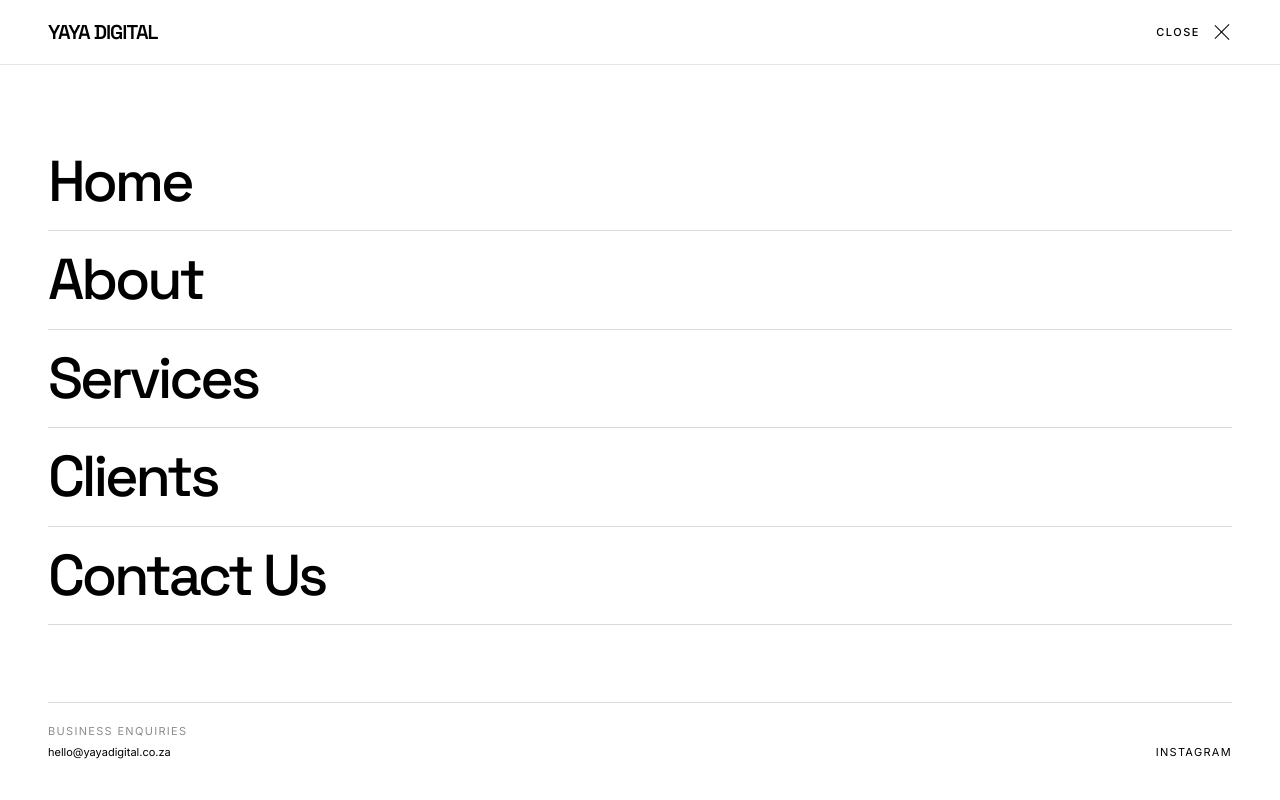
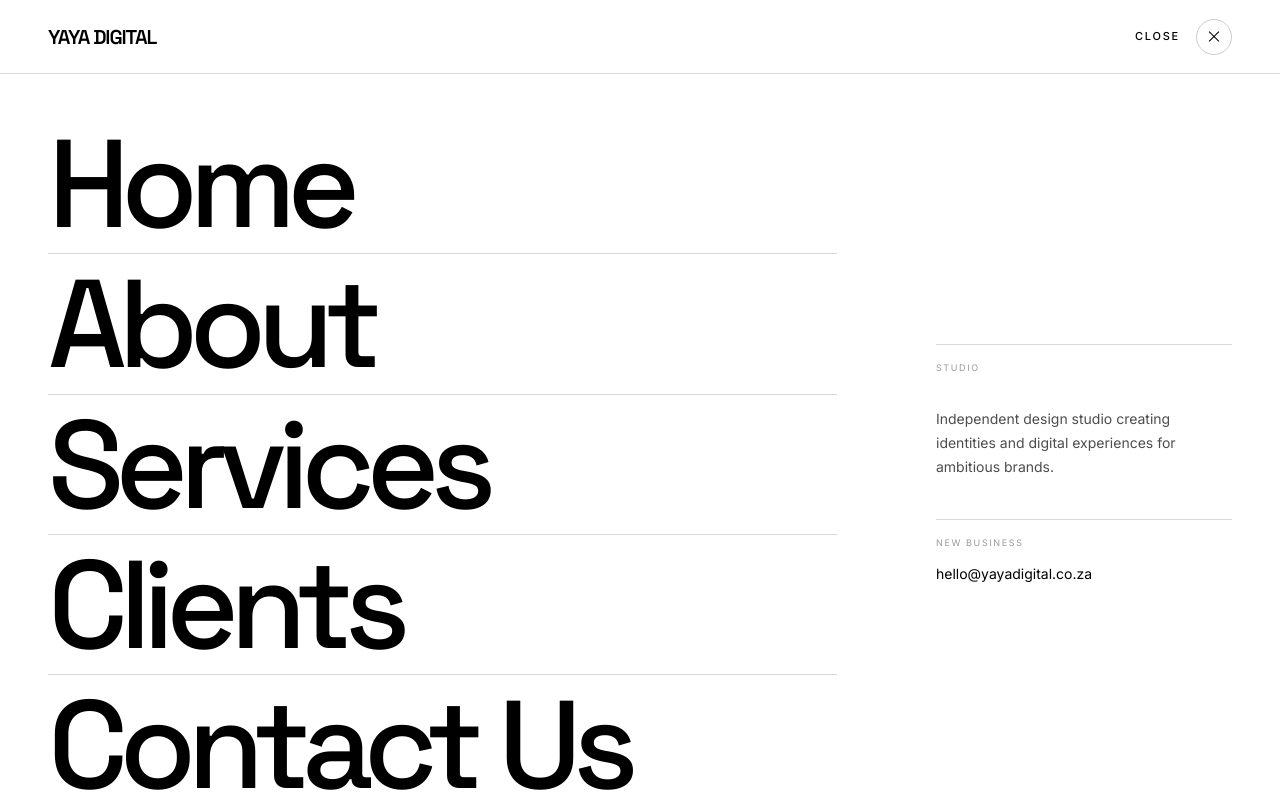
Before and after one commit to siyachili/yaya-digital, a Next.js app: page / in a window 1280 px wide. Both pictures are taken after a click on the button "MENU". Shown: the top 800 px of the page. Built offline with nearby package versions, Linux system fonts and the light colour scheme.

Commit message:
header changes

```diff
--- a/components/Header.jsx
+++ b/components/Header.jsx
@@ -39,42 +39,53 @@ export default function Header() {
     setOpen(false);
   };
 
+  const toggleMenu = () => {
+    setOpen((current) => !current);
+  };
+
   return (
     <>
-      <header className="fixed inset-x-0 top-0 z-50 border-b border-black/10 bg-white text-black">
-        <div className="flex h-16 items-center justify-between px-5 sm:px-7 md:px-10 lg:px-12">
+      {/* HEADER */}
+      <header className="fixed inset-x-0 top-0 z-50 bg-white text-black">
+        <div className="mx-auto flex h-[68px] max-w-[1600px] items-center justify-between border-b border-black/15 px-5 sm:px-7 md:h-[74px] md:px-10 lg:px-12">
+          {/* WORDMARK */}
           <a
             href="#top"
             onClick={closeMenu}
-            className="font-display text-[18px] font-semibold uppercase leading-none tracking-[-0.05em] md:text-[20px]"
+            className="relative z-[60] font-display text-[18px] font-semibold uppercase leading-none tracking-[-0.055em] md:text-[20px]"
           >
             Yaya Digital
           </a>
 
+          {/* MENU */}
           <button
             type="button"
-            onClick={() => setOpen((current) => !current)}
+            onClick={toggleMenu}
             aria-label={
-              open
-                ? "Close navigation menu"
-                : "Open navigation menu"
+              open ? "Close navigation menu" : "Open navigation menu"
             }
             aria-expanded={open}
             aria-controls="site-navigation"
-            className="flex items-center gap-3 text-[11px] font-medium uppercase tracking-[0.14em]"
+            className="group relative z-[60] flex items-center gap-4"
           >
-            <span>{open ? "Close" : "Menu"}</span>
+            <span className="text-[10px] font-medium uppercase tracking-[0.16em] md:text-[11px]">
+              {open ? "Close" : "Menu"}
+            </span>
 
-            <span className="relative block h-4 w-5">
+            <span className="relative flex h-8 w-8 items-center justify-center rounded-full border border-black/20 transition-colors duration-300 group-hover:bg-black group-hover:text-white md:h-9 md:w-9">
               <span
-                className={`absolute left-0 top-[5px] h-px w-5 bg-black transition-transform duration-300 ${
-                  open ? "translate-y-[3px] rotate-45" : ""
+                className={`absolute h-px w-3.5 bg-current transition-transform duration-500 ease-[cubic-bezier(0.76,0,0.24,1)] ${
+                  open
+                    ? "rotate-45"
+                    : "-translate-y-[3px]"
                 }`}
               />
 
               <span
-                className={`absolute bottom-[5px] left-0 h-px w-5 bg-black transition-transform duration-300 ${
-                  open ? "-translate-y-[3px] -rotate-45" : ""
+                className={`absolute h-px w-3.5 bg-current transition-transform duration-500 ease-[cubic-bezier(0.76,0,0.24,1)] ${
+                  open
+                    ? "-rotate-45"
+                    : "translate-y-[3px]"
                 }`}
               />
             </span>
@@ -82,50 +93,115 @@ export default function Header() {
         </div>
       </header>
 
+      {/* FULL SCREEN NAVIGATION */}
       <div
         id="site-navigation"
-        className={`fixed inset-x-0 bottom-0 top-16 z-40 overflow-y-auto bg-white text-black transition-opacity duration-300 ${
+        className={`fixed inset-x-0 bottom-0 top-[68px] z-40 bg-white text-black transition-[transform,visibility] duration-700 ease-[cubic-bezier(0.76,0,0.24,1)] md:top-[74px] ${
           open
-            ? "visible pointer-events-auto opacity-100"
-            : "invisible pointer-events-none opacity-0"
+            ? "visible translate-y-0"
+            : "invisible translate-y-[-100%]"
         }`}
       >
-        <div className="flex min-h-full flex-col px-5 py-8 sm:px-7 md:px-10 md:py-10 lg:px-12">
-          <nav className="mx-auto flex w-full max-w-[1400px] flex-1 flex-col justify-center">
-            {links.map(([label, href]) => (
+        <div className="mx-auto flex h-full max-w-[1600px] flex-col px-5 pb-6 pt-8 sm:px-7 md:px-10 md:pb-8 md:pt-10 lg:px-12">
+          {/* MAIN MENU */}
+          <div className="grid flex-1 items-center lg:grid-cols-12">
+            <nav className="lg:col-span-8">
+              {links.map(([label, href], index) => (
                 <a
                   key={href}
                   href={href}
                   onClick={closeMenu}
-                className="group border-b border-black/15 py-4 md:py-5"
+                  className="group block overflow-hidden border-b border-black/15 py-[10px] sm:py-3 md:py-4"
                 >
-                <span className="font-display text-[clamp(2.25rem,4.5vw,4.5rem)] font-medium leading-none tracking-[-0.055em] transition-opacity duration-200 group-hover:opacity-50">
+                  <span
+                    className={`block font-display text-[clamp(2.8rem,10vw,7.8rem)] font-medium leading-[0.86] tracking-[-0.07em] transition-[transform,opacity] duration-700 ease-[cubic-bezier(0.22,1,0.36,1)] group-hover:translate-x-3 ${
+                      open
+                        ? "translate-y-0 opacity-100"
+                        : "translate-y-full opacity-0"
+                    }`}
+                    style={{
+                      transitionDelay: open
+                        ? `${120 + index * 70}ms`
+                        : "0ms",
+                    }}
+                  >
                     {label}
                   </span>
                 </a>
               ))}
             </nav>
 
-          <div className="mx-auto mt-12 flex w-full max-w-[1400px] flex-col gap-5 border-t border-black/15 pt-5 text-[11px] uppercase tracking-[0.12em] sm:flex-row sm:items-end sm:justify-between">
-            <div>
-              <p className="mb-1 text-black/45">
-                Business enquiries
+            {/* DESKTOP SIDE INFORMATION */}
+            <aside
+              className={`mt-12 hidden transition-all duration-700 lg:col-span-3 lg:col-start-10 lg:mt-0 lg:block ${
+                open
+                  ? "translate-y-0 opacity-100"
+                  : "translate-y-6 opacity-0"
+              }`}
+              style={{
+                transitionDelay: open ? "420ms" : "0ms",
+              }}
+            >
+              <div className="border-t border-black/15 pt-4">
+                <p className="mb-8 text-[9px] uppercase tracking-[0.18em] text-black/40">
+                  Studio
+                </p>
+
+                <p className="max-w-[260px] text-sm leading-6 text-black/70">
+                  Independent design studio creating identities and digital
+                  experiences for ambitious brands.
+                </p>
+              </div>
+
+              <div className="mt-10 border-t border-black/15 pt-4">
+                <p className="mb-3 text-[9px] uppercase tracking-[0.18em] text-black/40">
+                  New business
                 </p>
 
                 <a
                   href="mailto:hello@yayadigital.co.za"
-                className="normal-case tracking-normal transition-opacity hover:opacity-50"
+                  className="text-sm transition-opacity duration-300 hover:opacity-45"
                 >
                   hello@yayadigital.co.za
                 </a>
               </div>
+            </aside>
+          </div>
+
+          {/* FOOTER */}
+          <div
+            className={`mt-8 grid gap-5 border-t border-black/15 pt-5 text-[10px] uppercase tracking-[0.14em] transition-all duration-700 sm:grid-cols-2 sm:items-end md:text-[11px] lg:grid-cols-12 ${
+              open
+                ? "translate-y-0 opacity-100"
+                : "translate-y-5 opacity-0"
+            }`}
+            style={{
+              transitionDelay: open ? "480ms" : "0ms",
+            }}
+          >
+            <div className="lg:col-span-4">
+              <p className="mb-1 text-black/35">
+                Based in
+              </p>
+
+              <p>Johannesburg, South Africa</p>
+            </div>
+
+            <div className="flex gap-6 sm:justify-end lg:col-span-3 lg:col-start-10">
+              <a
+                href="#"
+                className="transition-opacity duration-300 hover:opacity-40"
+              >
+                Instagram
+              </a>
 
               <a
                 href="#"
-              className="w-fit transition-opacity hover:opacity-50"
+                className="transition-opacity duration-300 hover:opacity-40"
               >
-              Instagram
+                LinkedIn
               </a>
+            </div>
           </div>
         </div>
       </div>
```
Lines whose indentation alone changed are shown as unchanged.
